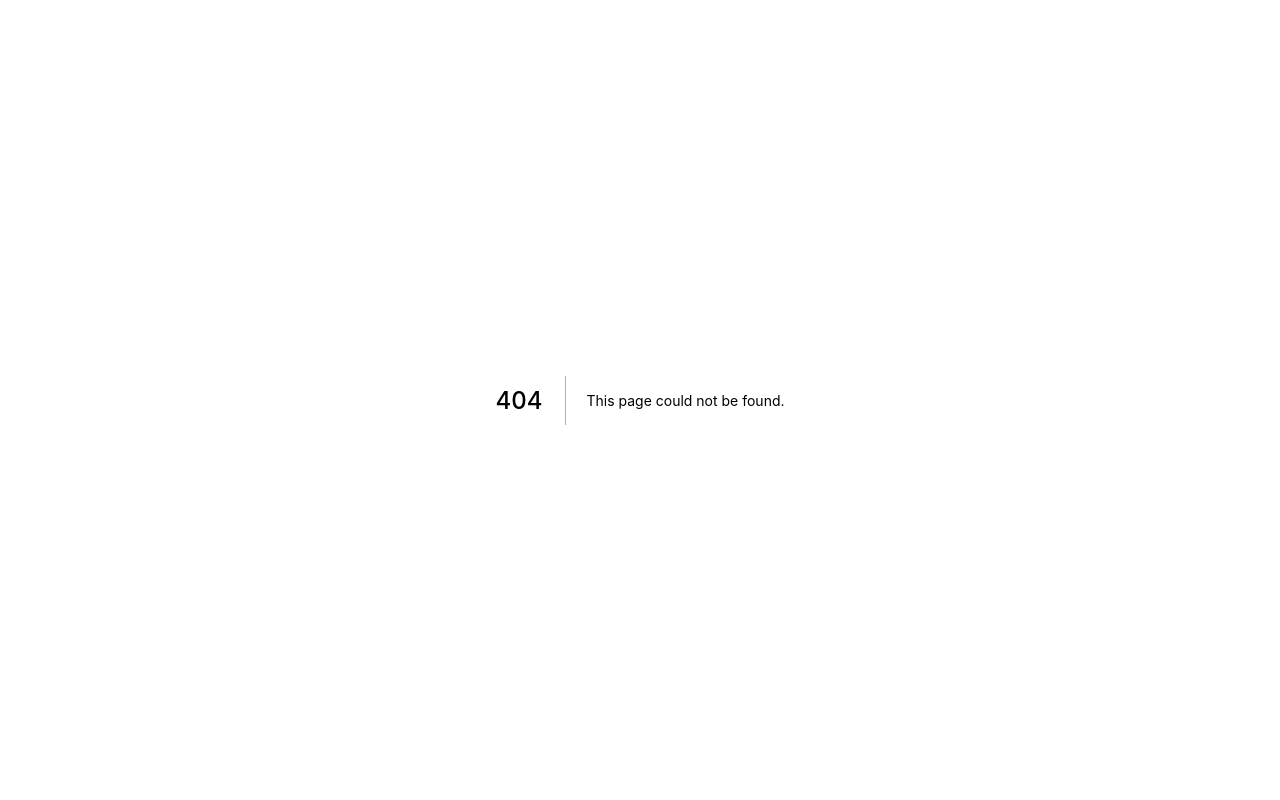
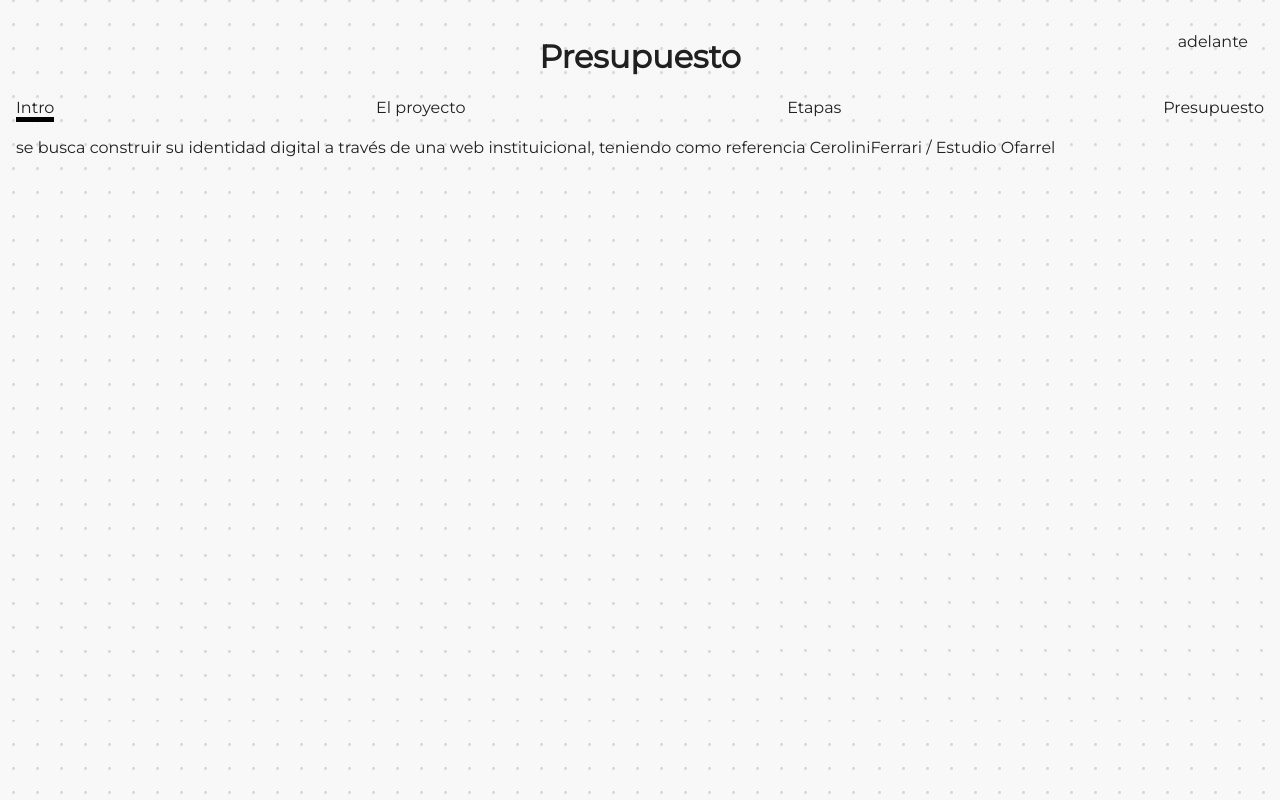
Before and after one commit to ignacioHourquescos/kaleindex, a Next.js app: page /proposal/121 in a window 1280 px wide. Before the commit this address had no page. Built offline with nearby package versions, Linux system fonts and the light colour scheme.

Commit message:
proposal en todo

```diff
--- /dev/null
+++ b/dataProposal/gallego.js
@@ -0,0 +1,47 @@
+const gallego = {
+   number: "121",
+
+   ustedes:`se busca construir su identidad digital a través de una web instituicional,
+   teniendo como referencia CeroliniFerrari / Estudio Ofarrel`,
+
+   alcance:{
+
+      resumen: `Pagina web a medida. contemplando las mejores practicas de diseño e usabilidad.`,
+
+      alcance:[
+         `Seccion principal`,
+         `Secceion quienes somos`,
+         `Seccion Nuestros servicios`,
+         `SPublicaciones`,
+         `Fomrulario de contacto`,
+      ],
+      tecnico:[
+         `diseño hecho a medida`,
+         `diseño 100% responisvo(adaptable a todo tipo de pantalla)`,
+         `Seccion de pulbicacioens autoadminstirable`,
+         `optimizado para motores de busqueda`,
+      ],
+   },
+
+   etapas: {
+      Investigacion: `(1 semana)
+      Etapa en la que buscamos referencias. Tatno de estudios colegas como de paginas de afuera.
+      Se define a grandes rasgos cual es la identidad que se le va a dar`,
+
+      Prototipado: ` (1 semana)
+      Se monta un prototipo con informacion de muestra de la pagina principal para poder ver el look and feel de la web.
+      Se discute cualquier ajuste que se pueda hacer `,
+
+      Beta: ` (1 semana)
+      Se construye toda la web a un 80%. se definen ulitmos ajustes. Recibimos la informacio que quedara en la pagina`,
+
+      Lanzamiento: ` (1 semana)
+      Se lanza la web en el dominio deseado. `
+
+   }
+
+}
+
+
+
+export default gallego;
--- /dev/null
+++ b/pages/proposal/121.js
@@ -0,0 +1,82 @@
+import { useRouter } from 'next/router';
+import {useState} from 'react'
+import pp from '../../dataProposal/gallego'
+import ss from './index.module.scss'
+
+const Proposal = () =>{
+   const [page1, setPage1] =useState([true, false, false, false]);
+   const [counter, setCounter] = useState(0);
+
+   const router = useRouter();
+   var categoryParams = router.query.slug;
+
+   const triggerCounter = (indication) =>{
+      if(counter<0) {
+         setCounter(0);
+         console.log("aca esta counter de adelante "+counter)
+         setActivePage(counter)
+         return;
+      }
+      if(counter>3){
+         setCounter(3);
+         console.log("aca esta counter de adelante "+counter)
+         setActivePage(counter)
+         return;
+      }
+      if (indication =="up") {
+         const aux = counter +1;
+         console.log("aca esta counter de adelante "+counter)
+         setCounter(counter +1);
+         setActivePage(counter+1)
+      }else{
+         console.log("aca esta counter de atras "+counter)
+         setCounter(counter-1);
+         setActivePage(counter-1);
+      }
+   }
+
+   const setActivePage = (page) =>{
+      if (page==0) setPage1( [true, false, false, false]);
+      if (page==1) setPage1( [false, true, false, false]);
+      if (page==2) setPage1( [false, false, true, false]);
+      if (page==3) setPage1( [false, false, false, true]);
+   }
+
+
+   return(<div className={ss.container}>
+
+      <h1 className={ss.section}>
+         Presupuesto
+      </h1>
+      {counter>=3
+      ?
+      ""
+      :
+      <div className={ss.arrow_forward} onClick={()=>triggerCounter("up")}>adelante</div>
+      }
+      {counter<=0
+      ?
+      ""
+      :
+      <div className={ss.arrow_backwards} onClick={()=>triggerCounter("down")}>atrras</div>
+      }
+
+
+      <div className={ss.navBar} >
+         <div style={page1[0] ? {borderBottom :"5px solid black"} : {borderLine:"none" }} onClick={()=>setActivePage(0)}>Intro</div>
+         <div style={page1[1] ? {borderBottom :"5px solid black"} : {borderLine:"none" }} onClick={()=>setActivePage(1)}>El proyecto</div>
+         <div style={page1[2] ? {borderBottom :"5px solid black"} : {borderLine:"none" }} onClick={()=>setActivePage(2)}>Etapas</div>
+         <div style={page1[3] ? {borderBottom :"5px solid black"} : {borderLine:"none" }} onClick={()=>setActivePage(3)}>Presupuesto</div>
+      </div>
+
+
+
+      {categoryParams}
+      {pp.ustedes}
+
+
+
+   </div>)
+}
+
+export default Proposal;
--- /dev/null
+++ b/pages/proposal/index.module.scss
@@ -0,0 +1,33 @@
+
+.container{
+   padding:1rem;
+
+   .section{
+      display:flex;
+      flex-direction:column;
+      align-items: center;
+      align-content:center;
+   }
+   .arrow_forward{
+      position:fixed;
+      right:2rem;
+      top:2rem;
+   }
+   .arrow_backwards{
+      position:fixed;
+      left:2rem;
+      top:2rem;
+   }
+
+.navBar{
+   display: flex;
+   justify-content: space-between;
+   margin-bottom:1rem;
+
+   span{
+      display:block;
+
+   }
+}
+
+}
```
Also changed, not shown: pages/proposal/index.js (added, +15 -0 lines), section/Header/Header.module.scss (+6 -3 lines), section/Portfolio/Portfolio.js (+25 -15 lines), todo.txt.
